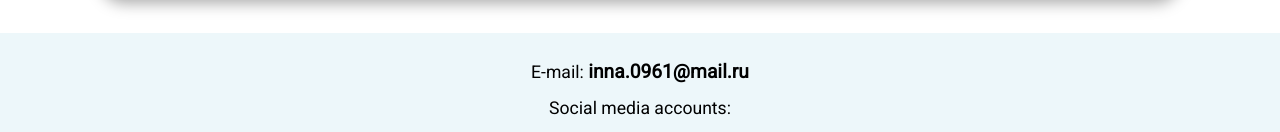
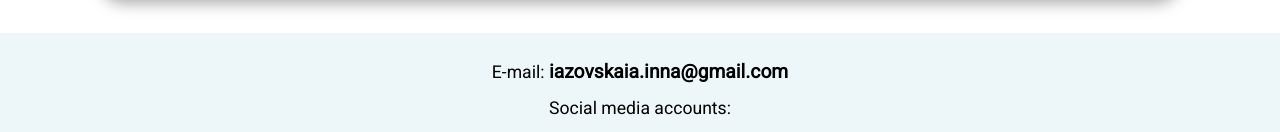
Before and after one commit to InnaIazovskaia/Portfolio, an Astro site: page / in a window 1280 px wide. Shown: the part 1944-2076 px from the top of the page. Built offline with nearby package versions, Linux system fonts and the light colour scheme; Astro itself is replaced by a stand-in of ours.

Commit message:
Change email

```diff
--- a/src/components/Contact/Contact.astro
+++ b/src/components/Contact/Contact.astro
@@ -6,7 +6,9 @@ const getYear = () => {
 ---
 
 <footer id="contact">
-  <span class="">E-mail: <span class="email"> inna.0961@mail.ru</span></span>
+  <span class=""
+    >E-mail: <span class="email"> iazovskaia.inna@gmail.com</span></span
+  >
   <span class="">Social media accounts:</span>
   <div class="logos">
     <a href="https://github.com/InnaIazovskaia" target="_blank"
```
